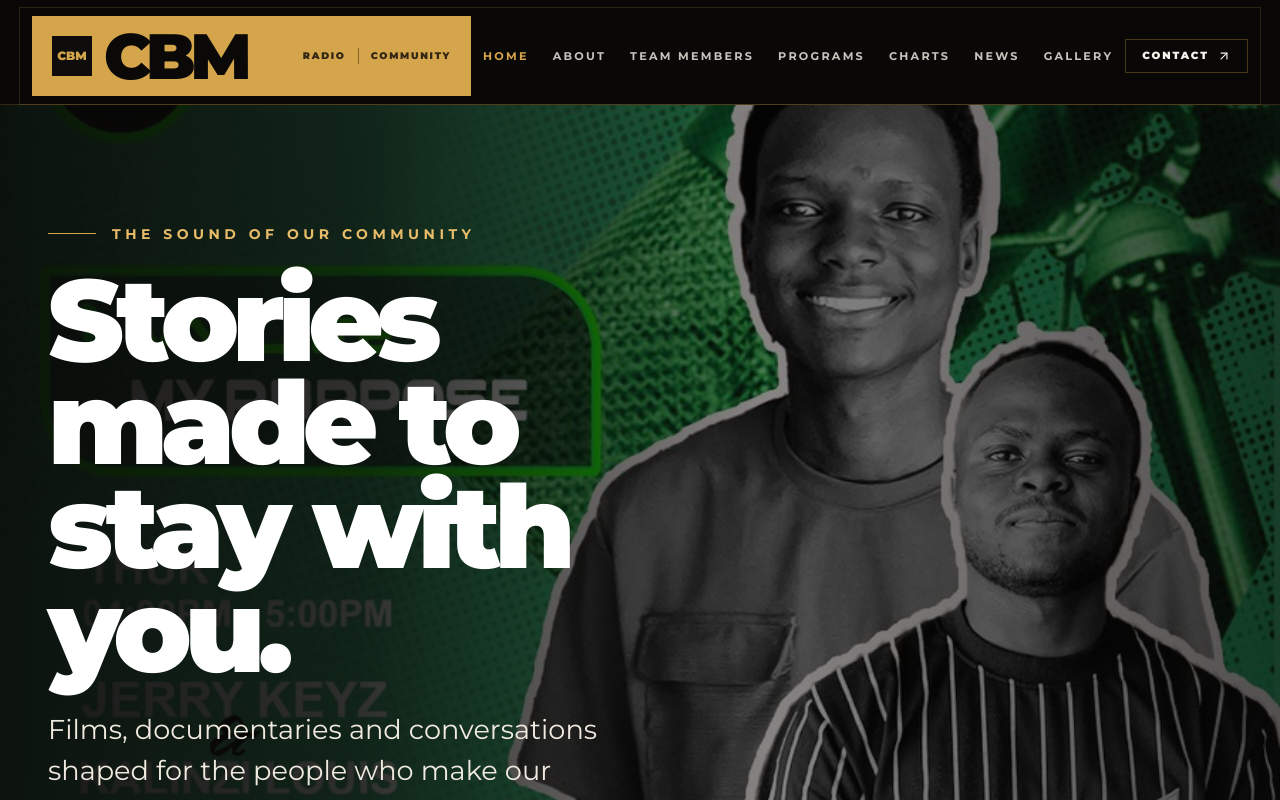
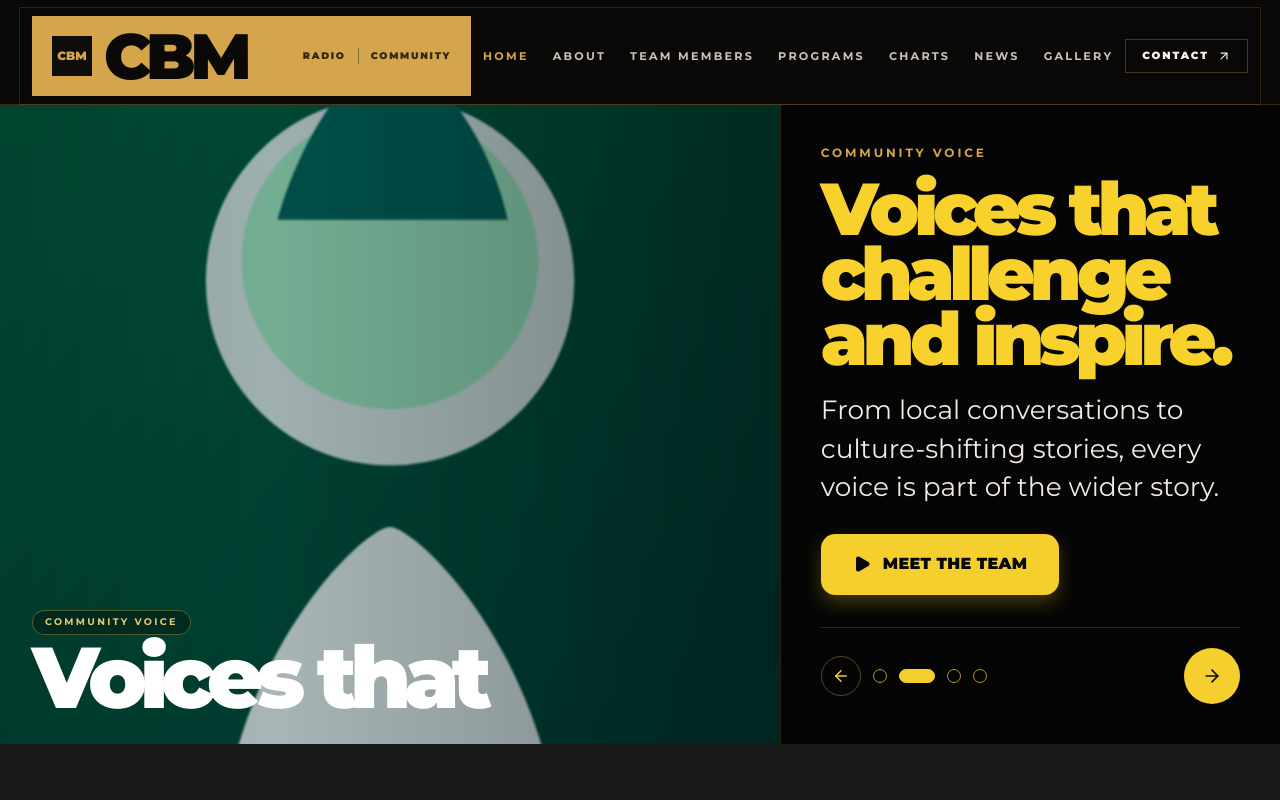
Before and after one commit to CBM-GROUP/cbmradio3-publicwebsite, a Next.js app: page / in a window 1280 px wide. Shown: the top 800 px of the page. Built offline with nearby package versions, Linux system fonts and the light colour scheme; no server answers.

Commit message:
refactor(hero-section): enhance slide functionality and improve layout design

```diff
--- a/src/components/hero-section.tsx
+++ b/src/components/hero-section.tsx
@@ -1,61 +1,164 @@
+"use client";
+
 import Image from "next/image";
 import Link from "next/link";
-import { ArrowUpRight, Play } from "lucide-react";
+import { ArrowLeft, ArrowRight, Play } from "lucide-react";
+import { useEffect, useState } from "react";
 
 import FeaturedShow from "../../public/cbm_images/radio 2.jpeg";
+import Daniel from "../../public/cbm_images/daniel.svg";
+import Samuel from "../../public/cbm_images/samuel.svg";
+import Innocent from "../../public/cbm_images/innocent1.svg";
+
+const slides = [
+  {
+    image: FeaturedShow,
+    kicker: "FEATURED STORY",
+    title: "Your world. Your frequency.",
+    description:
+      "Stories, music and conversations made for the people who make our community what it is.",
+    buttonLabel: "Hear the latest",
+    href: "/episodes",
+  },
+  {
+    image: Daniel,
+    kicker: "COMMUNITY VOICE",
+    title: "Voices that challenge and inspire.",
+    description:
+      "From local conversations to culture-shifting stories, every voice is part of the wider story.",
+    buttonLabel: "Meet the team",
+    href: "/team",
+  },
+  {
+    image: Samuel,
+    kicker: "BEHIND THE SCENES",
+    title: "Real stories. Real moments. Real impact.",
+    description:
+      "A creative process built on trust, presence and the lived realities of the people we serve.",
+    buttonLabel: "Explore shows",
+    href: "/programs",
+  },
+  {
+    image: Innocent,
+    kicker: "LIVE ENERGY",
+    title: "Community stories that move with the culture.",
+    description:
+      "Music, ideas and experiences that carry the heartbeat of our community into the spotlight.",
+    buttonLabel: "View gallery",
+    href: "/gallery",
+  },
+];
 
 export default function HeroSection() {
+  const [activeIndex, setActiveIndex] = useState(0);
+
+  useEffect(() => {
+    const timer = window.setInterval(() => {
+      setActiveIndex((current) => (current + 1) % slides.length);
+    }, 5500);
+
+    return () => window.clearInterval(timer);
+  }, []);
+
+  const currentSlide = slides[activeIndex];
+
   return (
-    <section
-      aria-labelledby="home-heading"
-      className="relative isolate overflow-hidden bg-[#090807]"
-    >
+    <section className="relative overflow-hidden bg-[#0b0a09]">
+      <div className="relative mx-auto max-w-[1800px]">
+        <div className="grid min-h-[78vh] grid-cols-1 lg:grid-cols-[1.22fr_0.78fr]">
+          <div className="relative min-h-[420px] overflow-hidden border-b border-[#d4a54a]/20 bg-black lg:border-b-0 lg:border-r lg:border-[#d4a54a]/20">
             <div className="absolute inset-0">
               <Image
-          src={FeaturedShow}
-          alt="CBM Radio presenters and audience"
+                src={currentSlide.image}
+                alt={currentSlide.title}
                 fill
                 priority
-          className="object-cover opacity-80"
-          sizes="100vw"
+                className="object-cover scale-105 blur-[1px] brightness-75 contrast-110"
+                sizes="(max-width: 1024px) 100vw, 62vw"
               />
-        <div className="absolute inset-0 bg-[linear-gradient(90deg,rgba(9,8,7,0.92)_0%,rgba(9,8,7,0.8)_28%,rgba(9,8,7,0.35)_60%,rgba(9,8,7,0.62)_100%)]" />
+            </div>
+            <div className="absolute inset-0 bg-[linear-gradient(90deg,rgba(0,0,0,0.18)_0%,rgba(0,0,0,0.08)_35%,rgba(0,0,0,0.35)_100%)]" />
+
+            <div className="absolute left-0 top-0 z-10 flex h-full w-full items-end p-4 sm:p-6 lg:p-8">
+              <div className="max-w-[72%]">
+                <div className="mb-2 inline-flex rounded-full border border-[#d4a54a]/40 bg-black/30 px-3 py-1 text-[0.6rem] font-bold uppercase tracking-[0.24em] text-[#f1c867] backdrop-blur-sm">
+                  {currentSlide.kicker}
+                </div>
+                <div className="text-[2.8rem] font-black leading-[0.8] tracking-[-0.08em] text-white sm:text-[4.3rem] lg:text-[5.4rem]">
+                  {currentSlide.title.split(" ").slice(0, 2).join(" ")}
+                </div>
+              </div>
+            </div>
           </div>
 
-      <div className="relative mx-auto flex min-h-[72vh] max-w-[1800px] items-center px-5 py-20 sm:px-8 lg:px-12 lg:py-28">
-        <div className="max-w-[720px]">
-          <p className="mb-6 inline-flex items-center gap-4 text-[0.65rem] font-bold uppercase tracking-[0.32em] text-[#e8bc69] sm:text-xs lg:text-sm">
-            <span aria-hidden="true" className="h-px w-10 bg-[#d4a54a] sm:w-12" />
-            The sound of our community
+          <div className="flex flex-col justify-between bg-[#050505] px-5 py-6 sm:px-8 sm:py-8 lg:px-10 lg:py-10">
+            <div>
+              <p className="text-[0.72rem] font-bold uppercase tracking-[0.24em] text-[#d4a54a] sm:text-xs">
+                {currentSlide.kicker}
               </p>
 
               <h1
                 id="home-heading"
-            className="text-[3rem] font-black leading-[0.9] tracking-[-0.06em] text-white sm:text-[4.5rem] md:text-[6rem] lg:text-[7.2rem]"
+                className="mt-4 max-w-[520px] text-[2.2rem] font-black leading-[0.88] tracking-[-0.07em] text-[#f8d12d] sm:text-[3.2rem] lg:text-[4.6rem]"
               >
-            Stories made to stay with you.
+                {currentSlide.title}
               </h1>
 
-          <p className="mt-7 max-w-[640px] text-base leading-7 text-[#f0e9df] sm:text-xl lg:text-[1.7rem] lg:leading-[1.5]">
-            Films, documentaries and conversations shaped for the people who make
-            our community what it is.
+              <p className="mt-5 max-w-[530px] text-base leading-7 text-[#f2ebe2] sm:text-lg lg:text-[1.65rem] lg:leading-[1.45]">
+                {currentSlide.description}
               </p>
 
-          <div className="mt-10 flex flex-col items-start gap-4 sm:flex-row sm:items-center">
+              <div className="mt-7 flex flex-col items-start gap-4 sm:flex-row sm:items-center">
                 <Link
-              href="/episodes"
-              className="inline-flex min-h-[3.4rem] items-center gap-3 rounded-full bg-[#d4a54a] px-7 text-base font-bold text-[#090807] transition hover:bg-[#e8bc69] sm:min-h-[3.8rem] sm:text-lg"
+                  href={currentSlide.href}
+                  className="inline-flex min-h-[3.4rem] items-center gap-3 rounded-[0.9rem] bg-[#f4cf2d] px-6 text-base font-black uppercase tracking-[0.02em] text-[#080808] shadow-[0_8px_18px_rgba(244,207,45,0.25)] transition hover:bg-[#f7d85b] sm:min-h-[3.8rem] sm:px-8"
                 >
                   <Play size={18} fill="currentColor" aria-hidden="true" />
-              Hear the latest
+                  {currentSlide.buttonLabel}
                 </Link>
-            <Link
-              href="/programs"
-              className="inline-flex min-h-[3.4rem] items-center gap-2 rounded-full border border-[#f7f2ea]/35 bg-transparent px-7 text-base font-semibold text-white transition hover:border-[#e8bc69] hover:text-[#e8bc69] sm:min-h-[3.8rem] sm:text-lg"
+              </div>
+            </div>
+
+            <div className="mt-8 flex items-center justify-between gap-3 border-t border-[#d4a54a]/20 pt-5">
+              <div className="flex items-center gap-3">
+                <button
+                  type="button"
+                  aria-label="Previous slide"
+                  onClick={() =>
+                    setActiveIndex((current) =>
+                      current === 0 ? slides.length - 1 : current - 1,
+                    )
+                  }
+                  className="grid h-10 w-10 place-items-center rounded-full border border-[#d4a54a]/40 bg-transparent text-[#f4cf2d] transition hover:bg-[#d4a54a]/10"
                 >
-              Explore our shows
-              <ArrowUpRight size={18} aria-hidden="true" />
-            </Link>
+                  <ArrowLeft size={18} aria-hidden="true" />
+                </button>
+
+                {slides.map((slide, index) => (
+                  <button
+                    key={`${slide.kicker}-${index}`}
+                    type="button"
+                    aria-label={`Go to slide ${index + 1}`}
+                    aria-pressed={index === activeIndex}
+                    onClick={() => setActiveIndex(index)}
+                    className={`h-3.5 w-3.5 rounded-full border transition-all ${
+                      index === activeIndex
+                        ? "w-9 border-[#f4cf2d] bg-[#f4cf2d]"
+                        : "border-[#f4cf2d]/70 bg-transparent"
+                    }`}
+                  />
+                ))}
+              </div>
+
+              <button
+                type="button"
+                aria-label="Next slide"
+                onClick={() => setActiveIndex((current) => (current + 1) % slides.length)}
+                className="grid h-14 w-14 place-items-center rounded-full bg-[#f4cf2d] text-[#090909] transition hover:bg-[#f7d85b]"
+              >
+                <ArrowRight size={20} aria-hidden="true" />
+              </button>
+            </div>
           </div>
         </div>
       </div>
```
Lines whose indentation alone changed are shown as unchanged.
